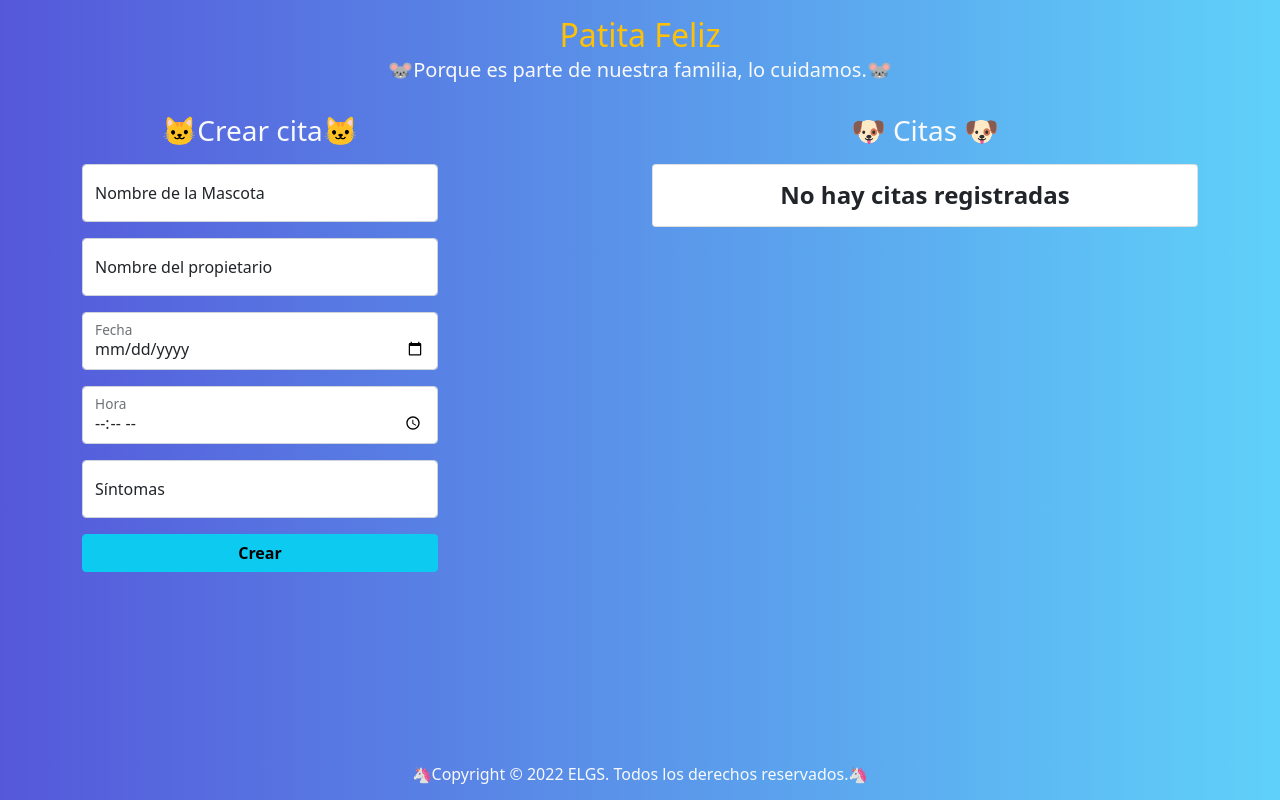
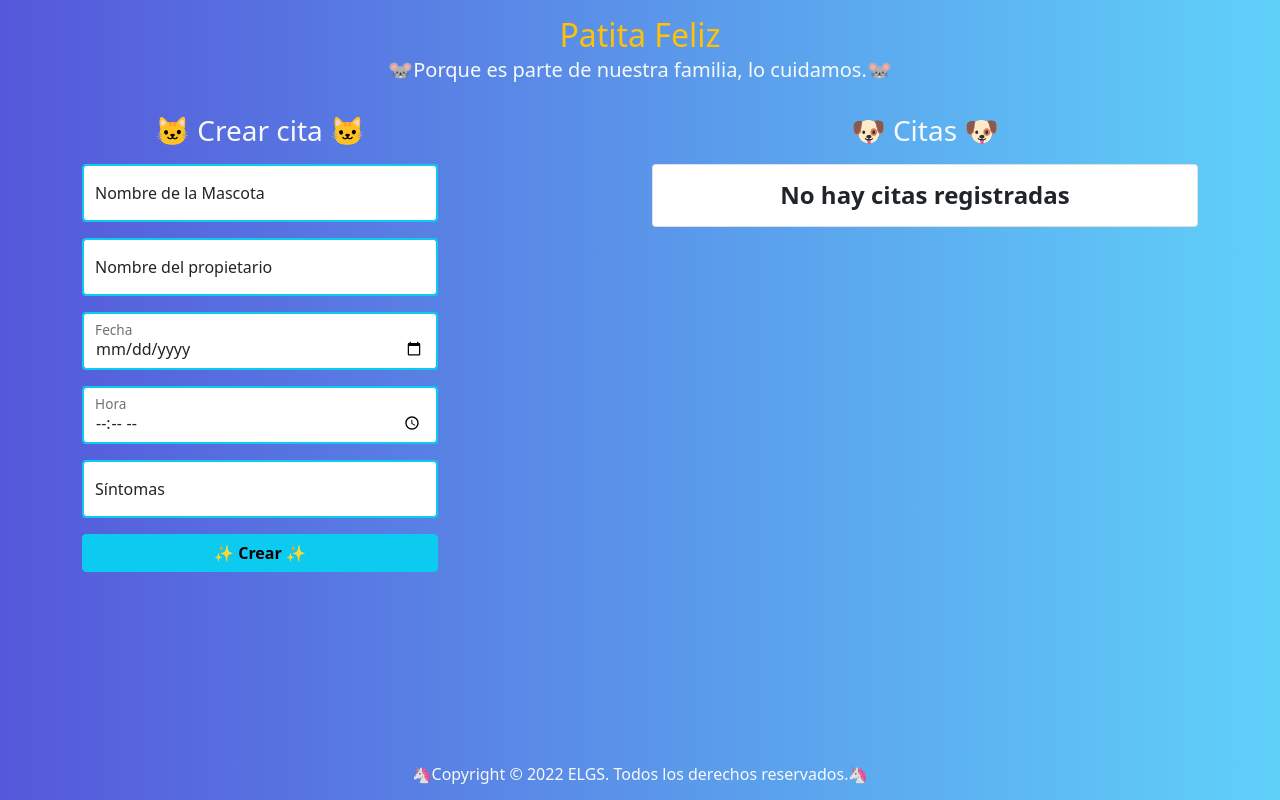
Before and after one commit to PeterArce96/patita-feliz, a React (Create React App) app: page / in a window 1280 px wide. Built offline with nearby package versions, Linux system fonts and the light colour scheme.

Commit message:
estilos inputs

```diff
--- a/src/components/appointments/AppointmentsAppointment.jsx
+++ b/src/components/appointments/AppointmentsAppointment.jsx
@@ -42,7 +42,7 @@ const AppointmentsAppointment = ({ appointment, readAppointment, deleteAppointme
 
     return (
         <li
-        className="d-flex flex-column gap-2 list-group-item list-group-item-action p-3"
+        className="d-flex flex-column gap-2 list-group-item list-group-item-action p-3 border-3 border-primary my-1 rounded-3"
         aria-current="true"
         >
         <div className="d-flex align-items-center justify-content-between">
--- a/src/components/appointments/AppointmentsForm.jsx
+++ b/src/components/appointments/AppointmentsForm.jsx
@@ -55,7 +55,7 @@ const AppointmentsForm = ({ appointment, submitAppointmentsForm }) => {
 
     return (
         <section className="d-flex flex-column gap-3 col-md-4">
-        <h3 className="text-light text-center m-0" id="formTitle">🐱{appointment._id ? 'Editar' : 'Crear'} cita🐱</h3>
+        <h3 className="text-light text-center m-0" id="formTitle">🐱 {appointment._id ? 'Editar' : 'Crear'} cita 🐱</h3>
         <form
             className="text-dark rounded"
             onSubmit={handleSubmit}
@@ -77,7 +77,7 @@ const AppointmentsForm = ({ appointment, submitAppointmentsForm }) => {
                 type="text"
                 name="mascota"
                 placeholder="Nombre de la Mascota"
-                className="form-control"
+                className="form-control border-2 border-info"
                 value={mascota}
                 onChange={handleChange}
                 required
@@ -90,7 +90,7 @@ const AppointmentsForm = ({ appointment, submitAppointmentsForm }) => {
                 type="text"
                 name="propietario"
                 placeholder="Nombre del propietario"
-                className="form-control"
+                className="form-control border-2 border-info"
                 value={propietario}
                 onChange={handleChange}
                 required
@@ -103,7 +103,7 @@ const AppointmentsForm = ({ appointment, submitAppointmentsForm }) => {
                 type="date"
                 name="fecha"
                 placeholder="Fecha"
-                className="form-control"
+                className="form-control border-2 border-info"
                 value={fecha}
                 onChange={handleChange}
                 required
@@ -116,7 +116,7 @@ const AppointmentsForm = ({ appointment, submitAppointmentsForm }) => {
                 type="time"
                 name="hora"
                 placeholder="Hora"
-                className="form-control"
+                className="form-control border-2 border-info"
                 value={hora}
                 onChange={handleChange}
                 required
@@ -129,18 +129,17 @@ const AppointmentsForm = ({ appointment, submitAppointmentsForm }) => {
                 type="text"
                 name="sintomas"
                 placeholder="Síntomas"
-                className="form-control"
+                className="form-control border-2 border-info"
                 value={sintomas}
                 onChange={handleChange}
                 required
             />
-            <label htmlFor="sintomas" className="text-dark">Síntomas</label>
+            <label htmlFor="sintomas" className="text-dark ">Síntomas</label>
             </div>
             <button
             type="submit"
             className="btn btn-info w-100 fw-bold"
-            >
-            {appointment._id ? 'Editar' : 'Crear'}
+            >✨ {appointment._id ? 'Editar' : 'Crear'} ✨
             </button>
         </form>
         {
```
